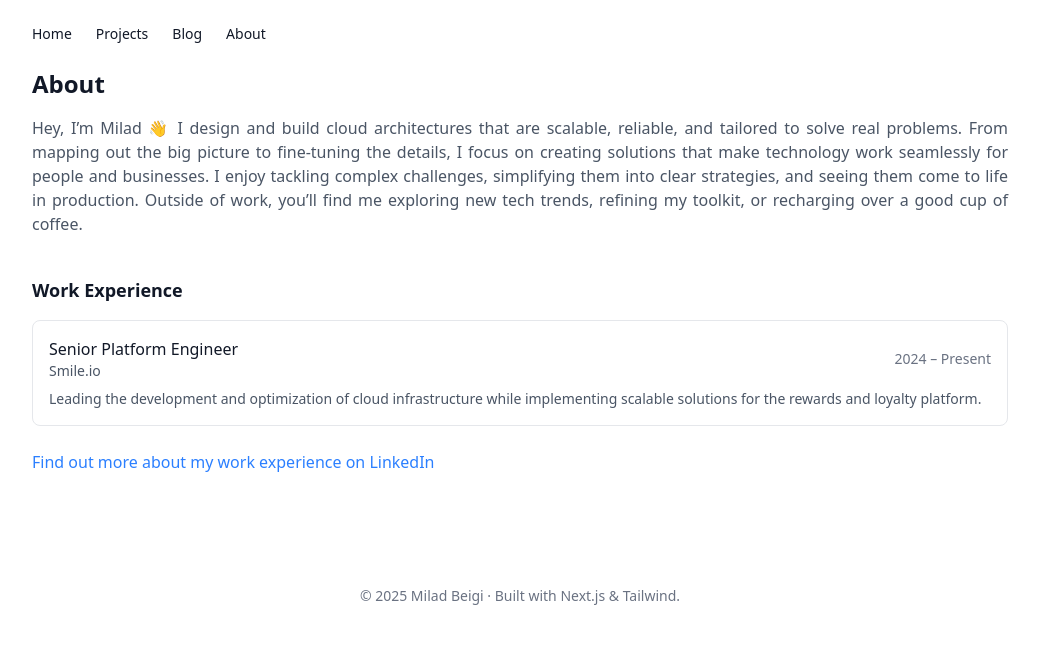
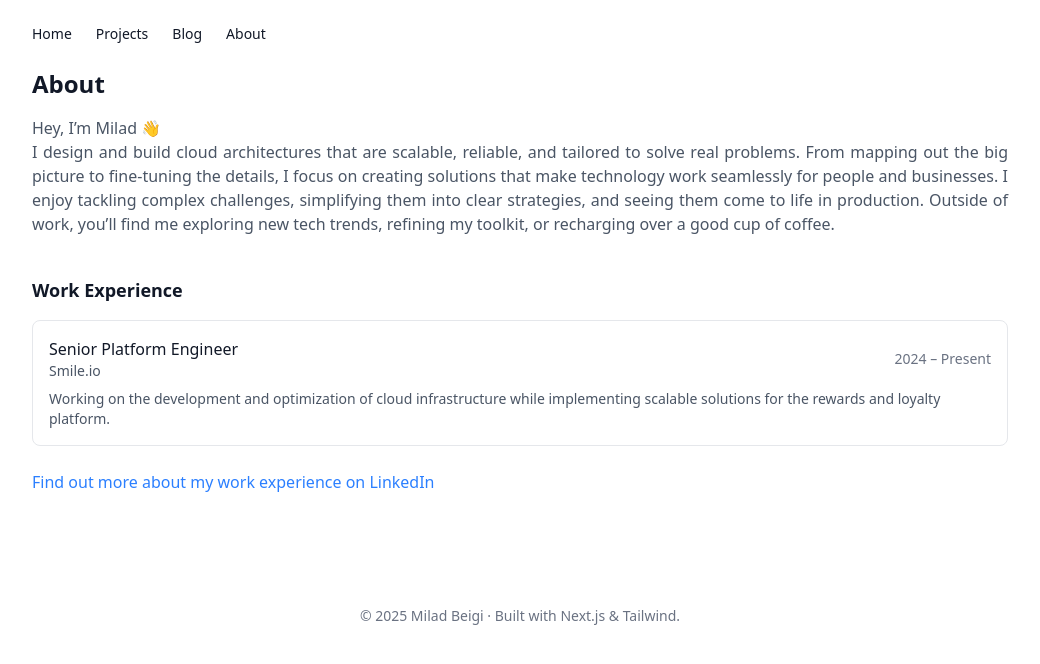
Before and after one commit to miladbeigi/milad.cloud, a Next.js app in the folder website/: page /about in a window 1280 px wide. Shown: the top 664 px of the page, without its empty margins (120-1160 px from the left). Built offline with nearby package versions, Linux system fonts and the light colour scheme.

Commit message:
fix: update About page text and experience summary for clarity

```diff
--- a/website/src/app/about/page.js
+++ b/website/src/app/about/page.js
@@ -7,7 +7,7 @@ export default function AboutPage() {
     <main className="pb-16">
       <h1 className="text-2xl font-semibold">About</h1>
       <p className="mt-4 max-w-none text-justify text-gray-600">
-      Hey, I’m Milad 👋
+      Hey, I’m Milad 👋<br />
       I design and build cloud architectures that are scalable, reliable, and tailored to solve real problems. From mapping out the big picture to fine-tuning the details, I focus on creating solutions that make technology work seamlessly for people and businesses.
       I enjoy tackling complex challenges, simplifying them into clear strategies, and seeing them come to life in production. Outside of work, you’ll find me exploring new tech trends, refining my toolkit, or recharging over a good cup of coffee.
       </p>
--- a/website/src/data/experience.js
+++ b/website/src/data/experience.js
@@ -5,7 +5,7 @@ const experience = [
     start: "2024",
     end: "Present",
     summary:
-      "Leading the development and optimization of cloud infrastructure while implementing scalable solutions for the rewards and loyalty platform.",
+      "Working on the development and optimization of cloud infrastructure while implementing scalable solutions for the rewards and loyalty platform.",
   }
 ];
 
```
